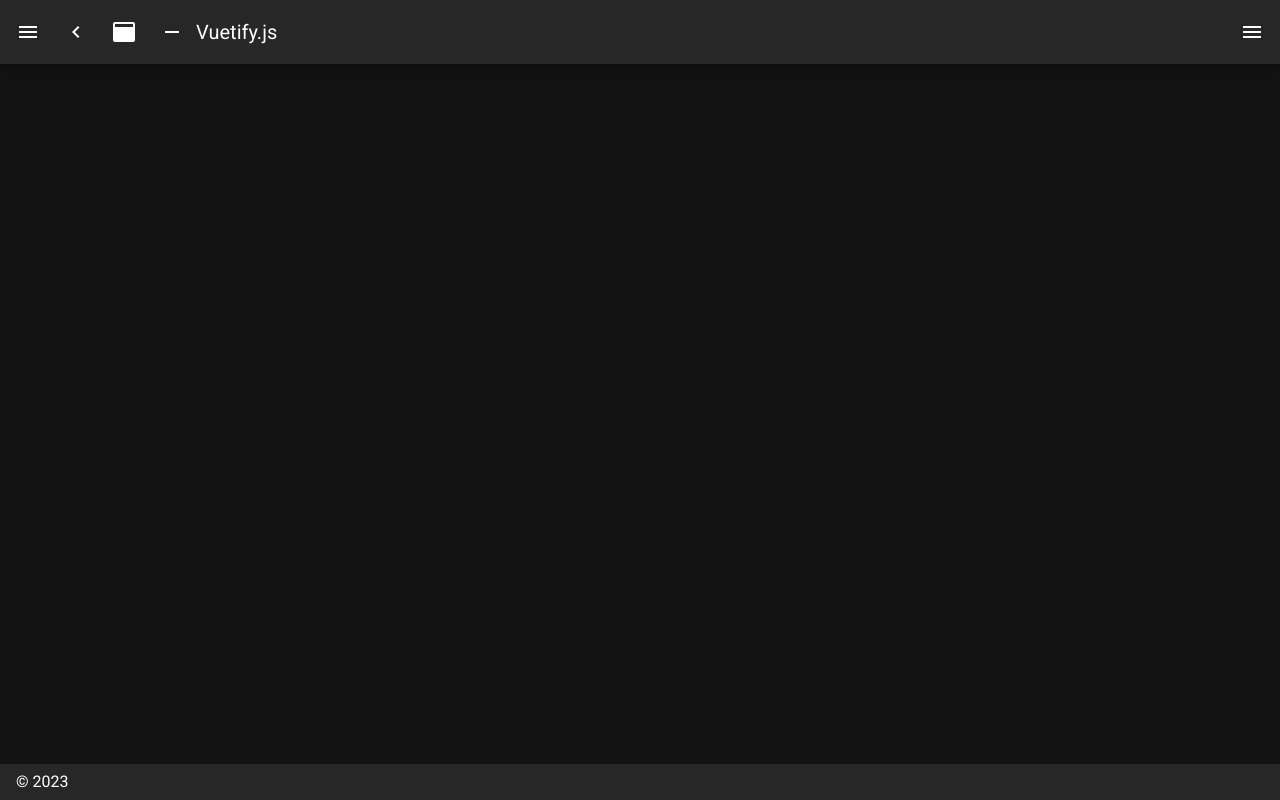
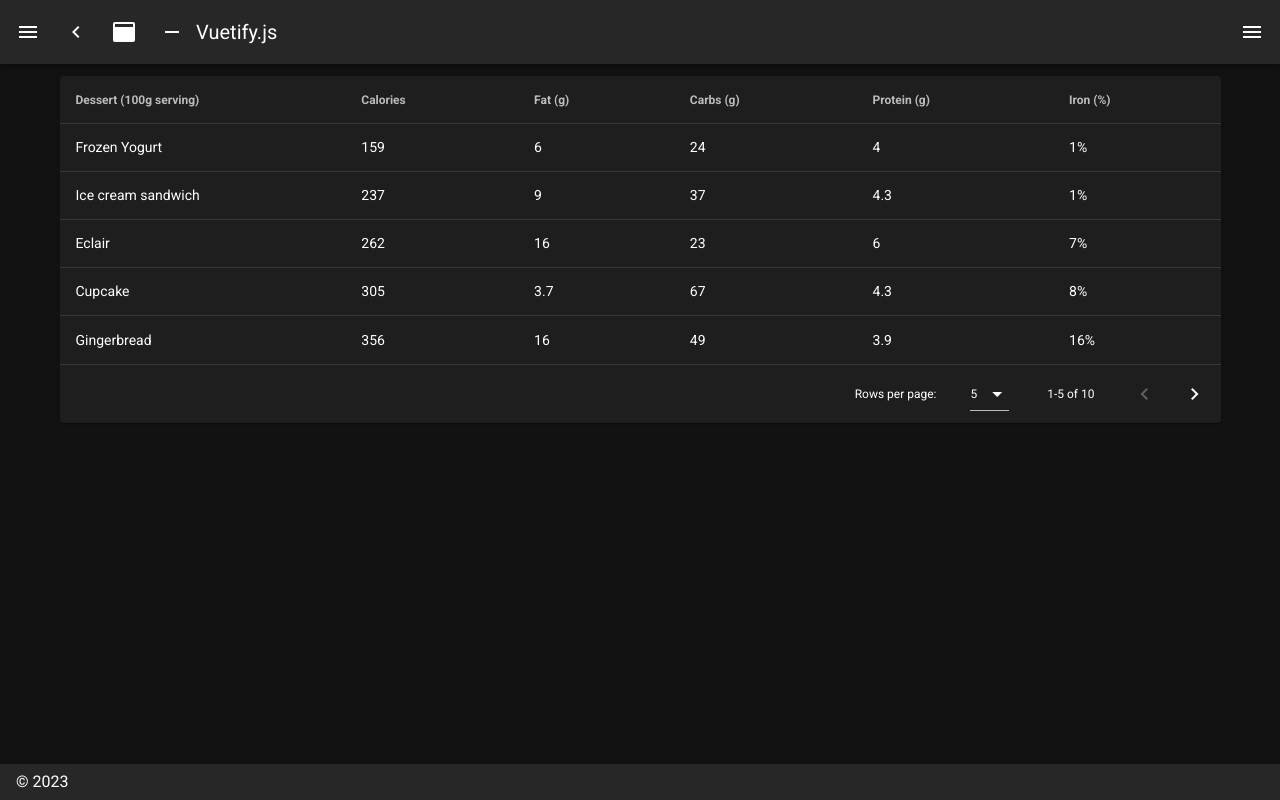
Before and after one commit to IyotoI/creative-project, a Nuxt app: page /crud in a window 1280 px wide. Before the commit this address had no page. Built offline with nearby package versions, Linux system fonts and the light colour scheme.

Commit message:
Table integrated

```diff
--- /dev/null
+++ b/pages/crud.vue
@@ -0,0 +1,112 @@
+<template>
+  <v-data-table
+    :headers="headers"
+    :items="desserts"
+    :items-per-page="5"
+    class="elevation-1"
+  ></v-data-table>
+</template>
+
+<script>
+export default {
+  data() {
+    return {
+      headers: [
+        {
+          text: "Dessert (100g serving)",
+          align: "start",
+          sortable: false,
+          value: "name",
+        },
+        { text: "Calories", value: "calories" },
+        { text: "Fat (g)", value: "fat" },
+        { text: "Carbs (g)", value: "carbs" },
+        { text: "Protein (g)", value: "protein" },
+        { text: "Iron (%)", value: "iron" },
+      ],
+      desserts: [
+        {
+          name: "Frozen Yogurt",
+          calories: 159,
+          fat: 6.0,
+          carbs: 24,
+          protein: 4.0,
+          iron: "1%",
+        },
+        {
+          name: "Ice cream sandwich",
+          calories: 237,
+          fat: 9.0,
+          carbs: 37,
+          protein: 4.3,
+          iron: "1%",
+        },
+        {
+          name: "Eclair",
+          calories: 262,
+          fat: 16.0,
+          carbs: 23,
+          protein: 6.0,
+          iron: "7%",
+        },
+        {
+          name: "Cupcake",
+          calories: 305,
+          fat: 3.7,
+          carbs: 67,
+          protein: 4.3,
+          iron: "8%",
+        },
+        {
+          name: "Gingerbread",
+          calories: 356,
+          fat: 16.0,
+          carbs: 49,
+          protein: 3.9,
+          iron: "16%",
+        },
+        {
+          name: "Jelly bean",
+          calories: 375,
+          fat: 0.0,
+          carbs: 94,
+          protein: 0.0,
+          iron: "0%",
+        },
+        {
+          name: "Lollipop",
+          calories: 392,
+          fat: 0.2,
+          carbs: 98,
+          protein: 0,
+          iron: "2%",
+        },
+        {
+          name: "Honeycomb",
+          calories: 408,
+          fat: 3.2,
+          carbs: 87,
+          protein: 6.5,
+          iron: "45%",
+        },
+        {
+          name: "Donut",
+          calories: 452,
+          fat: 25.0,
+          carbs: 51,
+          protein: 4.9,
+          iron: "22%",
+        },
+        {
+          name: "KitKat",
+          calories: 518,
+          fat: 26.0,
+          carbs: 65,
+          protein: 7,
+          iron: "6%",
+        },
+      ],
+    };
+  },
+};
+</script>
```
